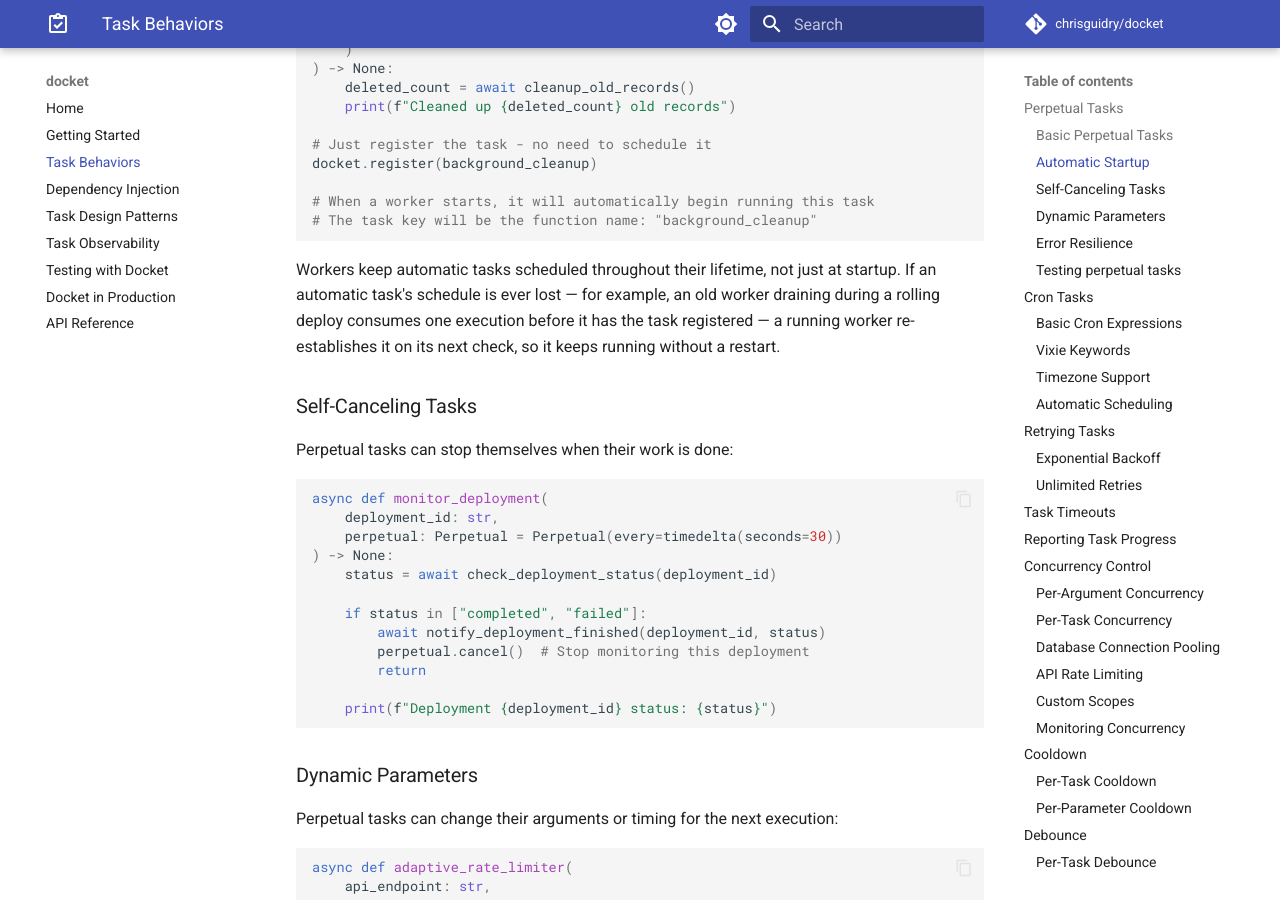
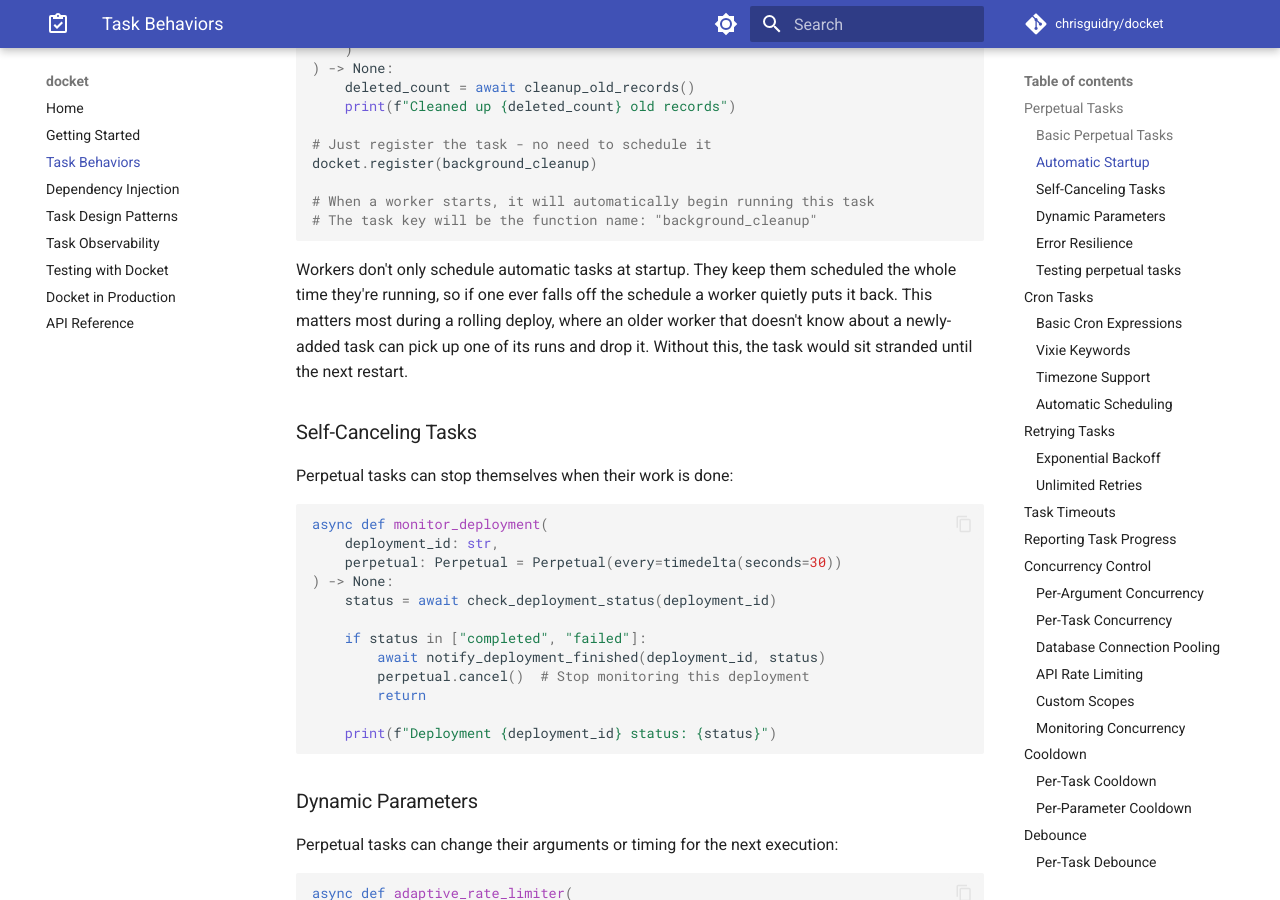
Before and after one commit to chrisguidry/docket, an MkDocs documentation site: the page built from docs/task-behaviors.md, in a window 1280 px wide and 900 px high, scrolled down 1061 px. Built offline with MkDocs 1.6.1 and Material for MkDocs 9.7.7, drawn with Linux system fonts in a browser that asks for light colours; comment, search, counter and statistics services are not loaded.

Commit message:
Plainer wording for the automatic-task resilience note
Co-Authored-By: Claude Opus 4.8 (1M context) <noreply@anthropic.com>

````diff
--- a/docs/task-behaviors.md
+++ b/docs/task-behaviors.md
@@ -50,7 +50,7 @@ docket.register(background_cleanup)
 # The task key will be the function name: "background_cleanup"
 ```
 
-Workers keep automatic tasks scheduled throughout their lifetime, not just at startup. If an automatic task's schedule is ever lost — for example, an old worker draining during a rolling deploy consumes one execution before it has the task registered — a running worker re-establishes it on its next check, so it keeps running without a restart.
+Workers don't only schedule automatic tasks at startup. They keep them scheduled the whole time they're running, so if one ever falls off the schedule a worker quietly puts it back. This matters most during a rolling deploy, where an older worker that doesn't know about a newly-added task can pick up one of its runs and drop it. Without this, the task would sit stranded until the next restart.
 
 ### Self-Canceling Tasks
 
````
